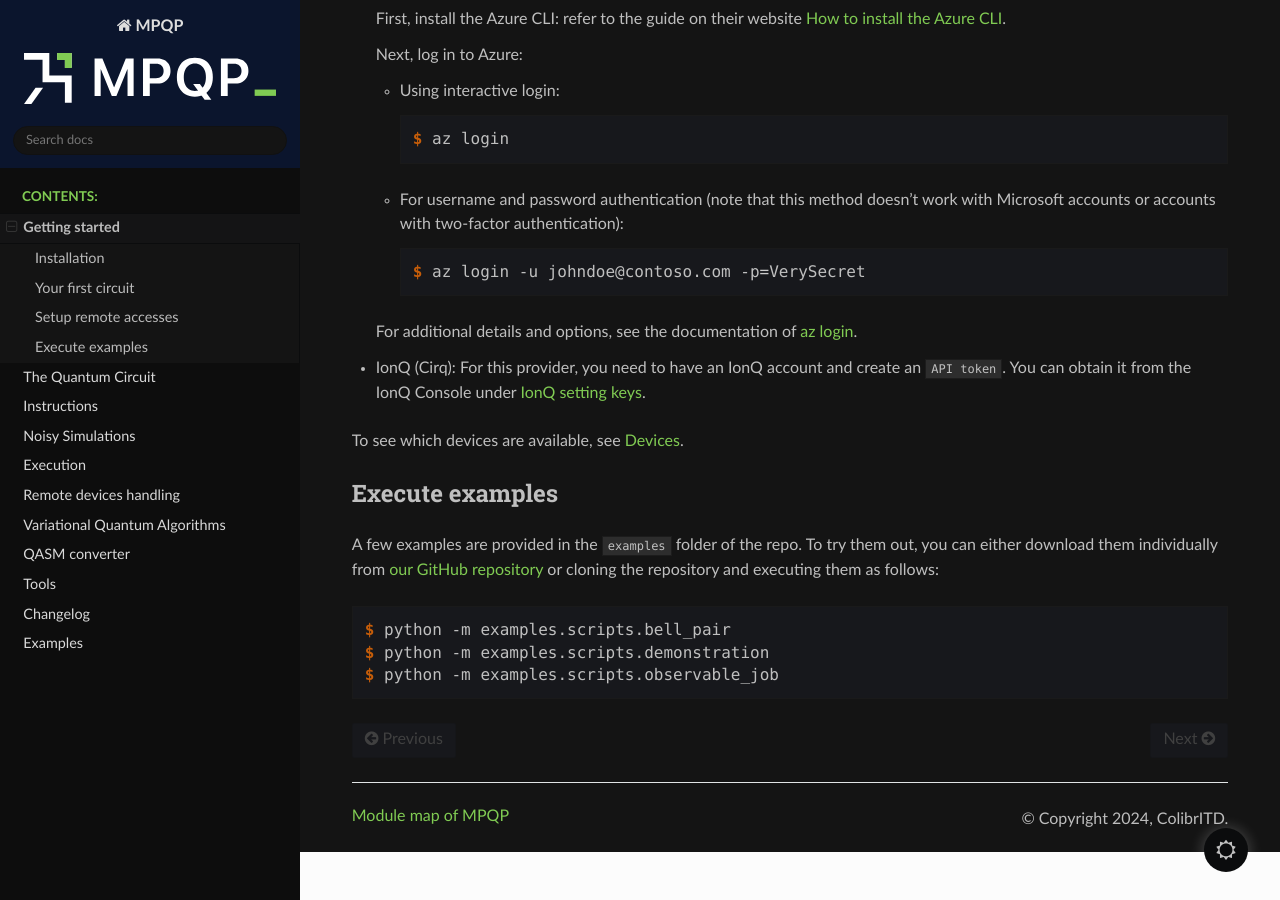
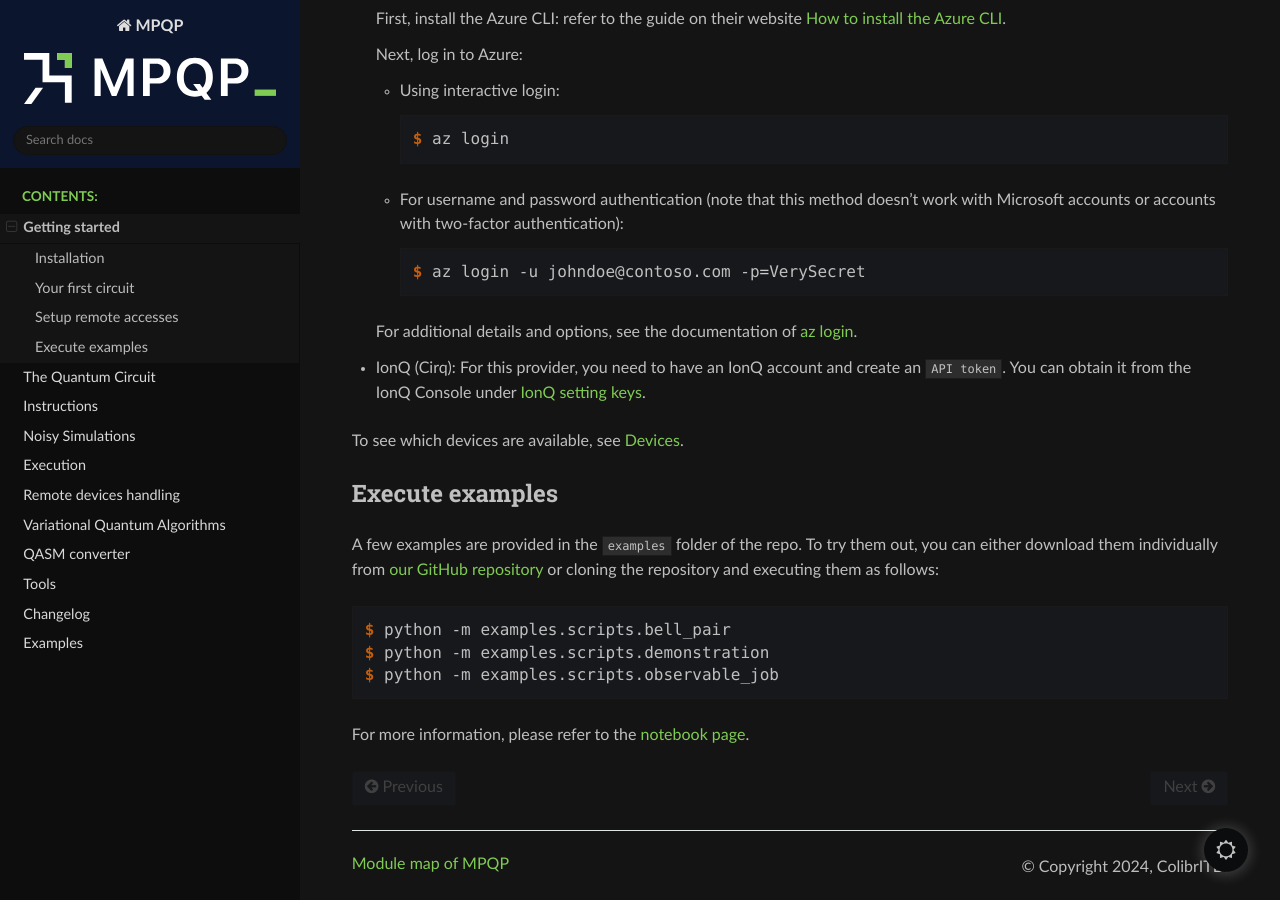
Before and after one commit to ColibrITD-SAS/mpqp, a Sphinx documentation site: the page built from docs/getting-started.rst, in a window 1280 px wide and 900 px high, scrolled down 1788 px. Built offline with Sphinx 7.4.7 and the Read the Docs theme 3.1.0, drawn with Linux system fonts in a browser that asks for light colours; pages that are not in the unit, such as notebooks, are missing from menus.

Commit message:
link notebook in start page

```diff
--- a/docs/getting-started.rst
+++ b/docs/getting-started.rst
@@ -138,3 +138,5 @@ executing them as follows:
     $ python -m examples.scripts.bell_pair
     $ python -m examples.scripts.demonstration
     $ python -m examples.scripts.observable_job
+
+For more information, please refer to the `notebook page <./examples.html>`_.
```
